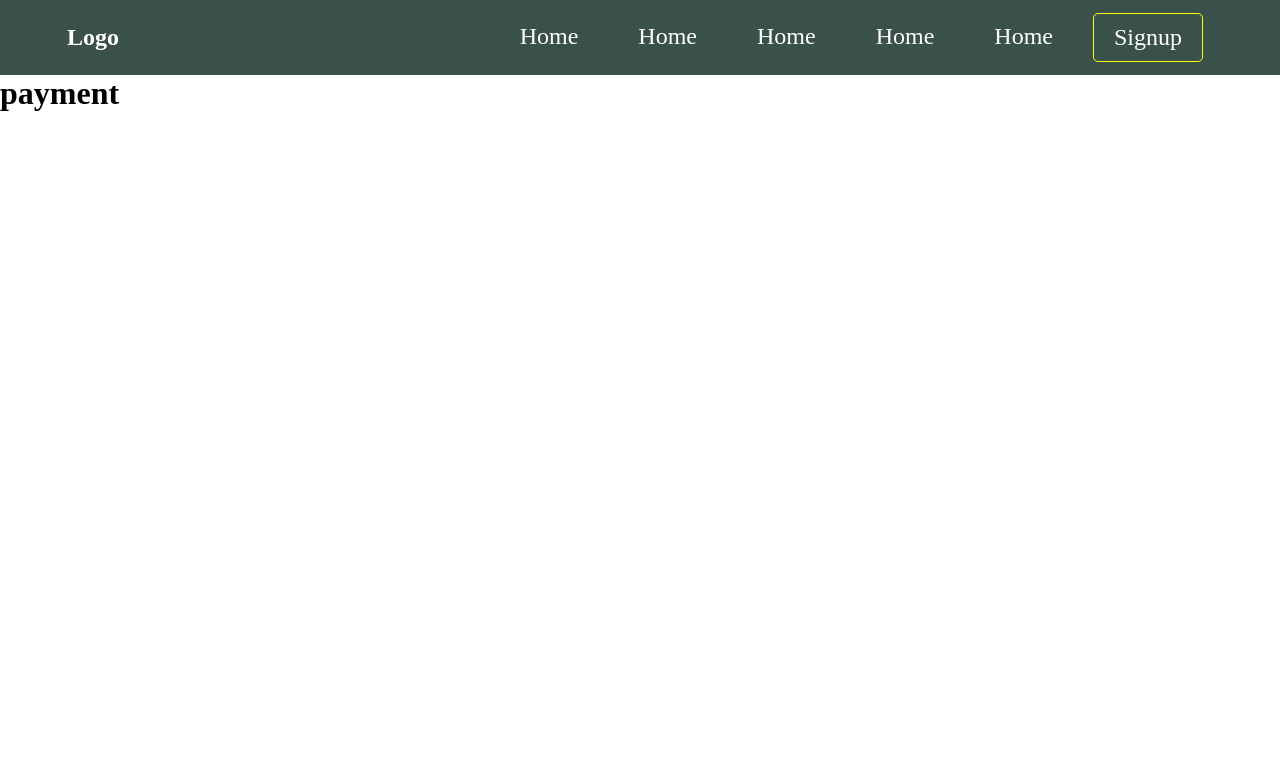
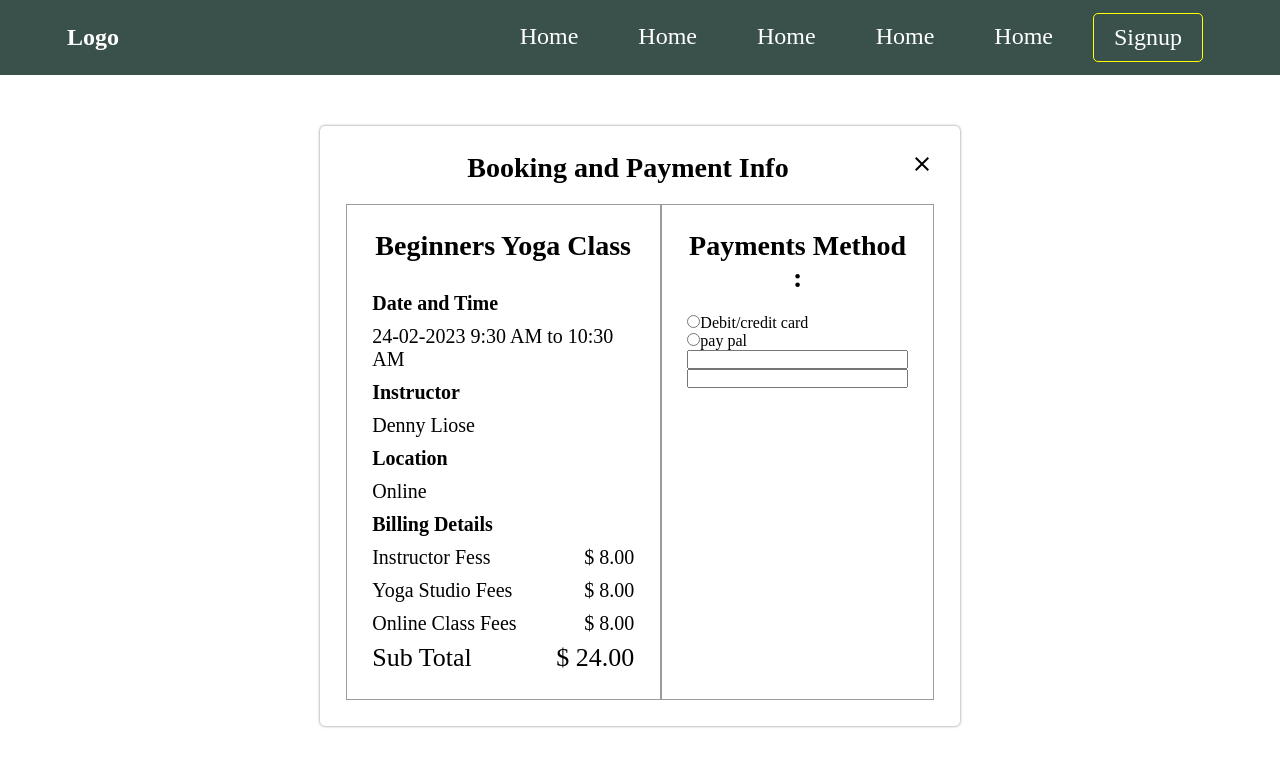
Before and after one commit to maheshchavan99/yogo-appliaction, a React (Create React App) app: page /booking in a window 1280 px wide. Shown: the top 766 px of the page. Built offline with nearby package versions, Linux system fonts and the light colour scheme.

Commit message:
master changes

```diff
--- a/src/components/payment/Payment.jsx
+++ b/src/components/payment/Payment.jsx
@@ -1,10 +1,65 @@
-import React from "react";
+import "./payment.css";
+import { Close } from "@mui/icons-material/";
+import { useState } from "react";
+function Payment() {
+  const [isClose, setClose] = useState(true);
 
-function Payment() {
   return (
-    <div className="payment">
-      <h1>payment</h1>
-    </div>
+    <>
+      {isClose ? (
+        <div className="payment">
+          <Close className="close-payment" onClick={() => setClose(false)} />
+          <h1>Booking and Payment Info</h1>
+          <div className="payment-wrpper">
+            <div className="payment-left">
+              <h1>Beginners Yoga Class</h1>
+              <div className="payment-bookin-info">
+                <span className="small-text-blod">Date and Time</span>
+                <span>24-02-2023 9:30 AM to 10:30 AM</span>
+                <span className="small-text-blod">Instructor</span>
+                <span>Denny Liose</span>
+                <span className="small-text-blod">Location</span>
+                <span>Online</span>
+                <span className="biling-header">Billing Details</span>
+                <div className="billing-details col">
+                  <div className="billing">
+                    <span>Instructor Fess</span>
+                    <span>Yoga Studio Fees</span>
+                    <span>Online Class Fees</span>
+                  </div>
+                  <div className="billing">
+                    <span>$ 8.00</span>
+                    <span>$ 8.00</span>
+                    <span>$ 8.00</span>
+                  </div>
+                </div>
+              </div>
+              <div className="total-amount">
+                <span>Sub Total</span>
+                <span>$ 24.00</span>
+              </div>
+            </div>
+            <div className="payment-right">
+              <h1>Payments Method :</h1>
+              <div className="payment-method">
+                <input type="radio" />
+                <label htmlFor="">Debit/credit card</label>
+                <br />
+                <input type="radio" />
+                <label htmlFor="">pay pal</label>
+                <div className="input-filed">
+                  <input type="text" style={{ width: "100%" }} />
+                  <br />
+                  <input type="text" style={{ width: "100%" }} />
+                </div>
+              </div>
+            </div>
+          </div>
+        </div>
+      ) : (
+        ""
+      )}
+    </>
   );
 }
 
--- a/src/components/payment/payment.css
+++ b/src/components/payment/payment.css
@@ -0,0 +1,62 @@
+.payment {
+  width: 50%;
+  margin: 4vw auto;
+  box-shadow: 0px 0px 3px grey;
+  padding: 2vw;
+  border-radius: 5px;
+}
+.payment h1 {
+  text-align: center;
+  margin-bottom: 20px;
+  font-size: 28px;
+}
+.close-payment {
+  cursor: pointer;
+  font-size: 35px;
+  float: right;
+}
+.payment-wrpper {
+  width: 100%;
+  display: flex;
+  justify-content: space-between;
+}
+.payment-wrpper .payment-left,
+.payment-right {
+  border: 0.5px solid #9d9c9c;
+  padding: 2vw;
+}
+.payment-left h1 {
+  font-size: 28px;
+}
+.payment-bookin-info {
+  display: flex;
+  flex-direction: column;
+}
+.payment-bookin-info span {
+  font-size: 20px;
+  padding-top: 10px;
+}
+.small-text-blod,
+.biling-header {
+  font-weight: bold;
+  font-size: 20px;
+}
+.billing {
+  display: flex;
+  flex-direction: column;
+}
+.billing-details span {
+  padding-top: 10px;
+  font-size: 20px;
+}
+.billing-details.col {
+  display: flex;
+  justify-content: space-between;
+}
+.total-amount {
+  display: flex;
+  justify-content: space-between;
+  font-size: 26px;
+  font-weight: 500;
+  margin-top: 1vh;
+}
```
